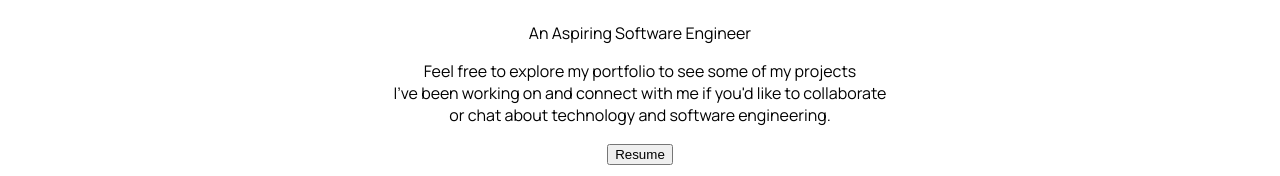
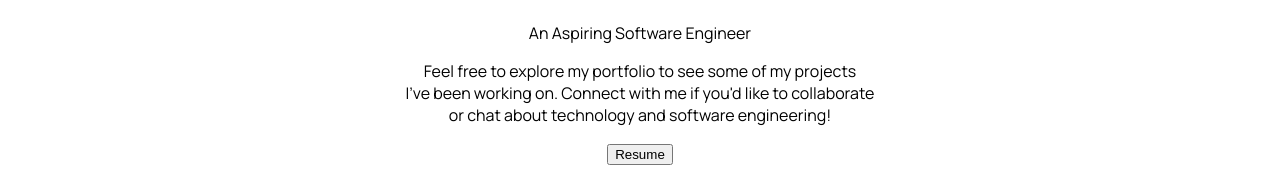
Before and after one commit to PatidarAnjali/anjali-portfolio, an Angular app in the folder frontend/: page / in a window 1280 px wide. Shown: the part 233-409 px from the top of the page. Built offline with nearby package versions, Linux system fonts and the light colour scheme.

Commit message:
new edits

```diff
--- a/frontend/src/app/home/home.component.html
+++ b/frontend/src/app/home/home.component.html
@@ -5,8 +5,8 @@
     <p>An Aspiring Software Engineer</p>
     <p>
         Feel free to explore my portfolio to see some of my projects<br>
-        I've been working on and connect with me if you'd like to collaborate<br>
-        or chat about technology and software engineering.
+        I've been working on. Connect with me if you'd like to collaborate<br>
+        or chat about technology and software engineering!
     </p>
     <a href="https://drive.google.com/file/d/1yi3MsyFcrPfVnTSYOpMlHI3zAuRHIO52/preview" target="_blank">
         <button>Resume</button>
--- a/frontend/src/app/projects/projects.component.css
+++ b/frontend/src/app/projects/projects.component.css
@@ -1,8 +1,8 @@
 .project-card {
-    max-width: 400px;
+  max-width: 400px;
   }
 
 .example-header-image {
-    background-image: url('https://material.angular.io/assets/img/examples/shiba1.jpg');
-    background-size: cover;
+  background-image: url('https://material.angular.io/assets/img/examples/shiba1.jpg');
+  background-size: cover;
 }
--- a/frontend/src/app/projects/projects.component.html
+++ b/frontend/src/app/projects/projects.component.html
@@ -8,7 +8,7 @@
 
   <mat-card class="project-card" appearance="outlined">
     <mat-card-header>
-          <mat-card-title style="padding-bottom: 10px;">Project #1</mat-card-title>
+      <mat-card-title style="padding-bottom: 10px;">The Dino Game</mat-card-title>
     </mat-card-header>
     <img mat-card-image src="https://material.angular.io/assets/img/examples/shiba2.jpg" alt="Photo of a Shiba Inu">
     <mat-card-content>
@@ -22,6 +22,7 @@
       </a>
     </mat-card-actions>
   </mat-card>
+
 </div>
 
 <app-footer />
```
Lines whose indentation alone changed are shown as unchanged.
